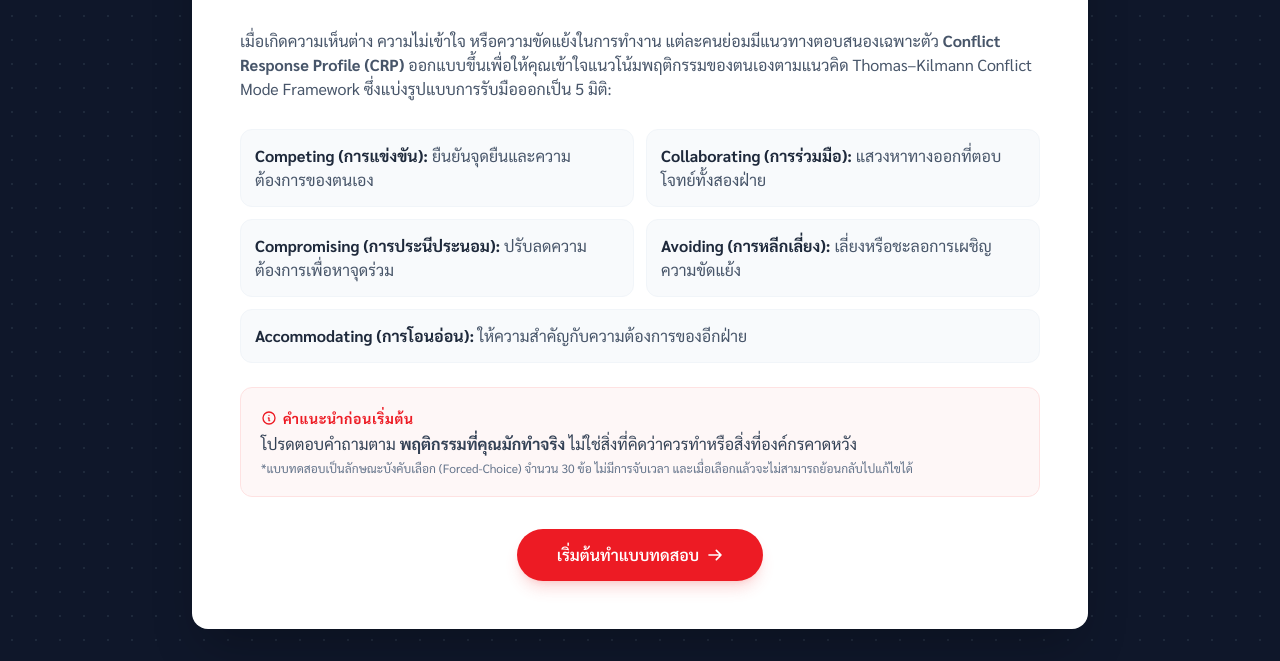
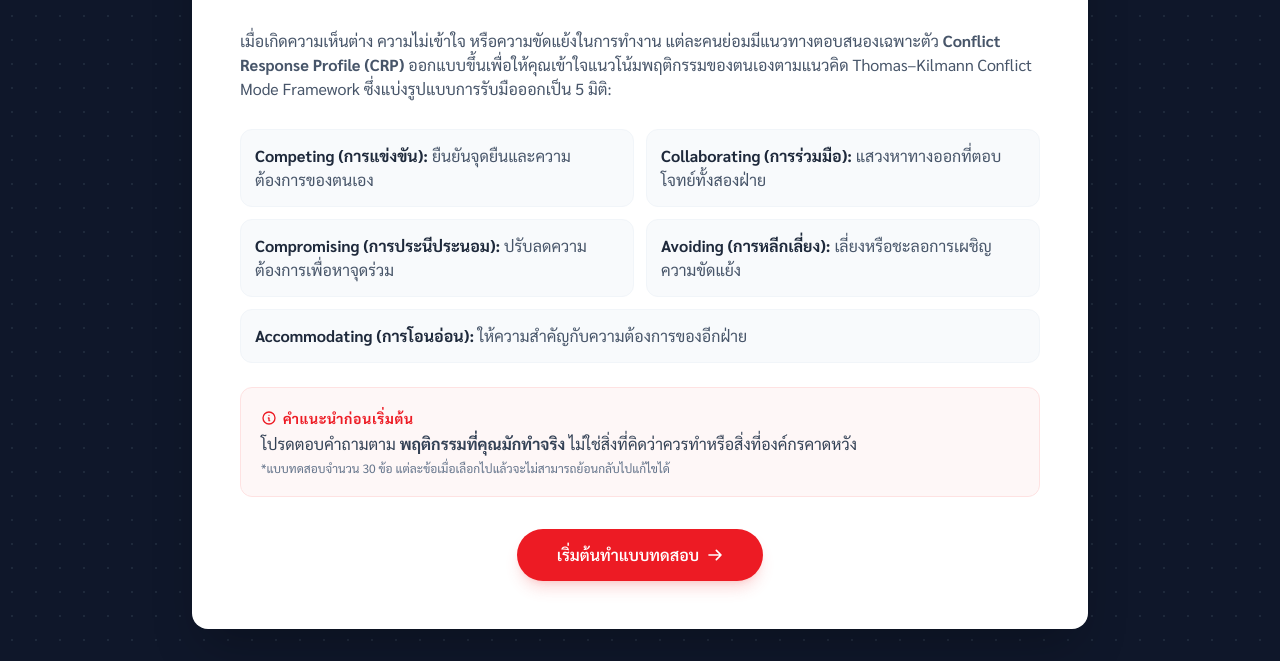
Before and after one commit to Charewub/CRPTAAAssessment, a plain HTML site: page index.html in a window 1280 px wide. Shown: the part 356-1017 px from the top of the page. Drawn offline with nearby package versions, Linux system fonts and the light colour scheme.

Commit message:
Update index.html

```diff
--- a/index.html
+++ b/index.html
@@ -100,7 +100,7 @@
                         คำแนะนำก่อนเริ่มต้น
                     </h3>
                     <p class="text-slate-700 mb-1">โปรดตอบคำถามตาม <strong>พฤติกรรมที่คุณมักทำจริง</strong> ไม่ใช่สิ่งที่คิดว่าควรทำหรือสิ่งที่องค์กรคาดหวัง</p>
-                    <p class="text-xs text-slate-500">*แบบทดสอบเป็นลักษณะบังคับเลือก (Forced-Choice) จำนวน 30 ข้อ ไม่มีการจับเวลา และเมื่อเลือกแล้วจะไม่สามารถย้อนกลับไปแก้ไขได้</p>
+                    <p class="text-xs text-slate-500">*แบบทดสอบจำนวน 30 ข้อ แต่ละข้อเมื่อเลือกไปแล้วจะไม่สามารถย้อนกลับไปแก้ไขได้</p>
                 </div>
             </div>
 
```
